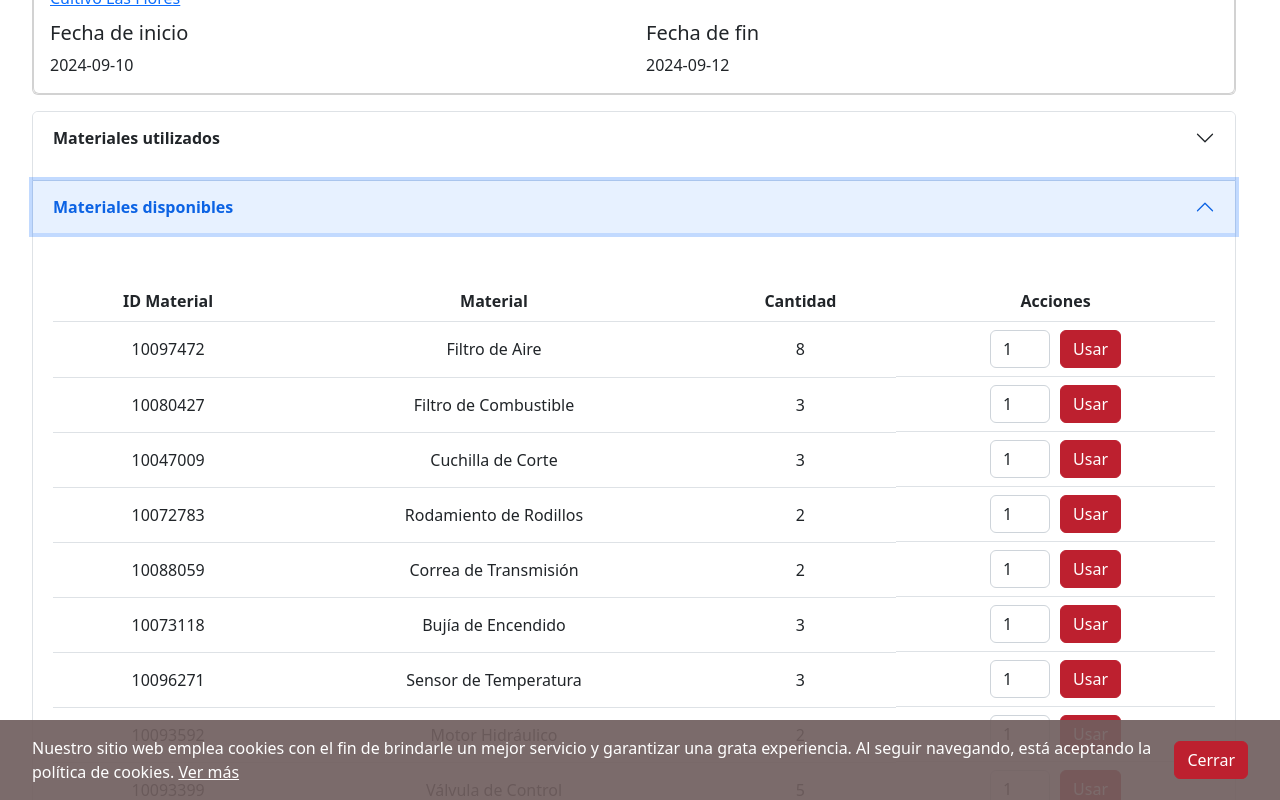
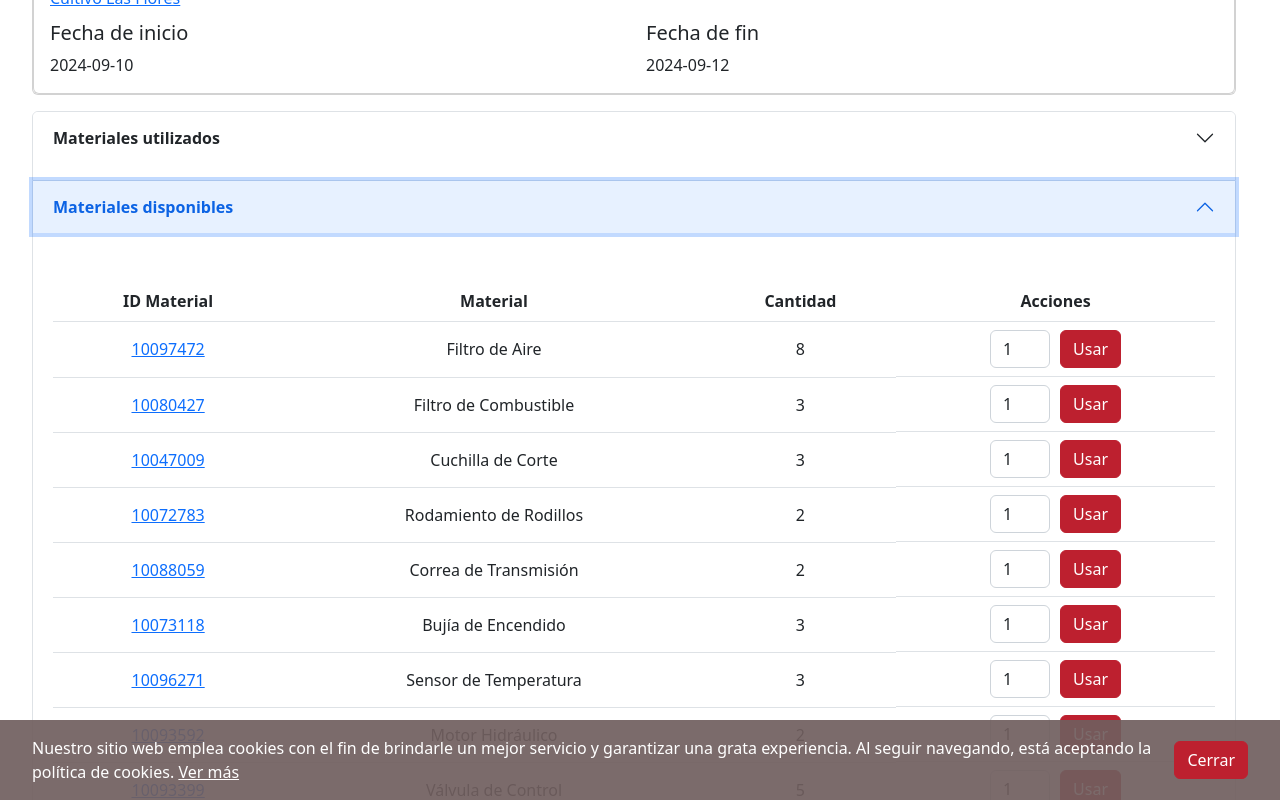
Before and after one commit to cdramirezh/almacenes-pulmon, a React (Create React App) app: page /maintenance-activities/44739567 in a window 1280 px wide. Both pictures are taken after a click on the button "Materiales disponibles". Shown: the part 432-1232 px from the top of the page. Built offline with nearby package versions, Linux system fonts and the light colour scheme.

Commit message:
Implementing material navigation on MaintenanceActivityDetails component

```diff
--- a/src/pages/MaintenanceActivityDetailsPage.jsx
+++ b/src/pages/MaintenanceActivityDetailsPage.jsx
@@ -128,7 +128,9 @@ const MaintenanceActivityDetailsPage = ({ equipments, maintenanceActivities, fie
                                         </thead>
                                         <tbody className="text-center">
                                             <tr>
-                                                <td>10097472</td>
+                                                <td>
+                                                    <Link to={`/master-materials/${10097472}`}>10097472</Link>
+                                                </td>
                                                 <td>Filtro de Aire</td>
                                                 <td>7</td>
                                                 <td className="actions">
@@ -137,7 +139,9 @@ const MaintenanceActivityDetailsPage = ({ equipments, maintenanceActivities, fie
                                                 </td>
                                             </tr>
                                             <tr>
-                                                <td>10080427</td>
+                                                <td>
+                                                    <Link to={`/master-materials/${10080427}`}>10080427</Link>
+                                                </td>
                                                 <td>Filtro de Combustible</td>
                                                 <td>5</td>
                                                 <td className="actions">
@@ -146,7 +150,9 @@ const MaintenanceActivityDetailsPage = ({ equipments, maintenanceActivities, fie
                                                 </td>
                                             </tr>
                                             <tr>
-                                                <td>10047009</td>
+                                                <td>
+                                                    <Link to={`/master-materials/${10047009}`}>10047009</Link>
+                                                </td>
                                                 <td>Cuchilla de Corte</td>
                                                 <td>2</td>
                                                 <td className="actions">
@@ -155,7 +161,9 @@ const MaintenanceActivityDetailsPage = ({ equipments, maintenanceActivities, fie
                                                 </td>
                                             </tr>
                                             <tr>
-                                                <td>10072783</td>
+                                                <td>
+                                                    <Link to={`/master-materials/${10072783}`}>10072783</Link>
+                                                </td>
                                                 <td>Rodamiento de Rodillos</td>
                                                 <td>8</td>
                                                 <td className="actions">
@@ -164,7 +172,9 @@ const MaintenanceActivityDetailsPage = ({ equipments, maintenanceActivities, fie
                                                 </td>
                                             </tr>
                                             <tr>
-                                                <td>10088059</td>
+                                                <td>
+                                                    <Link to={`/master-materials/${10088059}`}>10088059</Link>
+                                                </td>
                                                 <td>Correa de Transmisión</td>
                                                 <td>2</td>
                                                 <td className="actions">
@@ -173,7 +183,9 @@ const MaintenanceActivityDetailsPage = ({ equipments, maintenanceActivities, fie
                                                 </td>
                                             </tr>
                                             <tr>
-                                                <td>10073118</td>
+                                                <td>
+                                                    <Link to={`/master-materials/${10073118}`}>10073118</Link>
+                                                </td>
                                                 <td>Bujía de Encendido</td>
                                                 <td>5</td>
                                                 <td className="actions">
@@ -199,7 +211,9 @@ const MaintenanceActivityDetailsPage = ({ equipments, maintenanceActivities, fie
                                         </thead>
                                         <tbody className="text-center">
                                             <tr>
-                                                <td>10097472</td>
+                                                <td>
+                                                    <Link to={`/master-materials/${10097472}`}>10097472</Link>
+                                                </td>
                                                 <td>Filtro de Aire</td>
                                                 <td>8</td>
                                                 <td className="actions__use">
@@ -208,7 +222,9 @@ const MaintenanceActivityDetailsPage = ({ equipments, maintenanceActivities, fie
                                                 </td>
                                             </tr>
                                             <tr>
-                                                <td>10080427</td>
+                                                <td>
+                                                    <Link to={`/master-materials/${10080427}`}>10080427</Link>
+                                                </td>
                                                 <td>Filtro de Combustible</td>
                                                 <td>3</td>
                                                 <td className="actions__use">
@@ -217,7 +233,9 @@ const MaintenanceActivityDetailsPage = ({ equipments, maintenanceActivities, fie
                                                 </td>
                                             </tr>
                                             <tr>
-                                                <td>10047009</td>
+                                                <td>
+                                                    <Link to={`/master-materials/${10047009}`}>10047009</Link>
+                                                </td>
                                                 <td>Cuchilla de Corte</td>
                                                 <td>3</td>
                                                 <td className="actions__use">
@@ -226,7 +244,9 @@ const MaintenanceActivityDetailsPage = ({ equipments, maintenanceActivities, fie
                                                 </td>
                                             </tr>
                                             <tr>
-                                                <td>10072783</td>
+                                                <td>
+                                                    <Link to={`/master-materials/${10072783}`}>10072783</Link>
+                                                </td>
                                                 <td>Rodamiento de Rodillos</td>
                                                 <td>2</td>
                                                 <td className="actions__use">
@@ -235,7 +255,9 @@ const MaintenanceActivityDetailsPage = ({ equipments, maintenanceActivities, fie
                                                 </td>
                                             </tr>
                                             <tr>
-                                                <td>10088059</td>
+                                                <td>
+                                                    <Link to={`/master-materials/${10088059}`}>10088059</Link>
+                                                </td>
                                                 <td>Correa de Transmisión</td>
                                                 <td>2</td>
                                                 <td className="actions__use">
@@ -244,7 +266,9 @@ const MaintenanceActivityDetailsPage = ({ equipments, maintenanceActivities, fie
                                                 </td>
                                             </tr>
                                             <tr>
-                                                <td>10073118</td>
+                                                <td>
+                                                    <Link to={`/master-materials/${10073118}`}>10073118</Link>
+                                                </td>
                                                 <td>Bujía de Encendido</td>
                                                 <td>3</td>
                                                 <td className="actions__use">
@@ -253,7 +277,9 @@ const MaintenanceActivityDetailsPage = ({ equipments, maintenanceActivities, fie
                                                 </td>
                                             </tr>
                                             <tr>
-                                                <td>10096271</td>
+                                                <td>
+                                                    <Link to={`/master-materials/${10096271}`}>10096271</Link>
+                                                </td>
                                                 <td>Sensor de Temperatura</td>
                                                 <td>3</td>
                                                 <td className="actions__use">
@@ -262,7 +288,9 @@ const MaintenanceActivityDetailsPage = ({ equipments, maintenanceActivities, fie
                                                 </td>
                                             </tr>
                                             <tr>
-                                                <td>10093592</td>
+                                                <td>
+                                                    <Link to={`/master-materials/${10093592}`}>10093592</Link>
+                                                </td>
                                                 <td>Motor Hidráulico</td>
                                                 <td>2</td>
                                                 <td className="actions__use">
@@ -271,7 +299,9 @@ const MaintenanceActivityDetailsPage = ({ equipments, maintenanceActivities, fie
                                                 </td>
                                             </tr>
                                             <tr>
-                                                <td>10093399</td>
+                                                <td>
+                                                    <Link to={`/master-materials/${10093399}`}>10093399</Link>
+                                                </td>
                                                 <td>Válvula de Control</td>
                                                 <td>5</td>
                                                 <td className="actions__use">
@@ -280,7 +310,9 @@ const MaintenanceActivityDetailsPage = ({ equipments, maintenanceActivities, fie
                                                 </td>
                                             </tr>
                                             <tr>
-                                                <td>10052032</td>
+                                                <td>
+                                                    <Link to={`/master-materials/${10052032}`}>10052032</Link>
+                                                </td>
                                                 <td>Aceite Hidráulico</td>
                                                 <td>10</td>
                                                 <td className="actions__use">
@@ -390,19 +422,25 @@ const MaintenanceActivityDetailsPage = ({ equipments, maintenanceActivities, fie
                             </thead>
                             <tbody className="text-center">
                                 <tr>
-                                    <td>10047009</td>
+                                    <td>
+                                        <Link to={`/master-materials/${10047009}`}>10047009</Link>
+                                    </td>
                                     <td>Cuchilla de Corte</td>
                                     <td>3</td>
                                     <td><Button onClick={() => loadEvidenceHandler()} title="Cargar evidencia"><i className="fa-solid fa-upload"></i></Button></td>
                                 </tr>
                                 <tr>
-                                    <td>10072783</td>
+                                    <td>
+                                        <Link to={`/master-materials/${10072783}`}>10072783</Link>
+                                    </td>
                                     <td>Rodamiento de Rodillos</td>
                                     <td>6</td>
                                     <td><Button onClick={() => loadEvidenceHandler()} title="Cargar evidencia"><i className="fa-solid fa-upload"></i></Button></td>
                                 </tr>
                                 <tr>
-                                    <td>10088059</td>
+                                    <td>
+                                        <Link to={`/master-materials/${10088059}`}>10088059</Link>
+                                    </td>
                                     <td>Correa de Transmisión</td>
                                     <td>2</td>
                                     <td><Button onClick={() => loadEvidenceHandler()} title="Cargar evidencia"><i className="fa-solid fa-upload"></i></Button></td>
```
